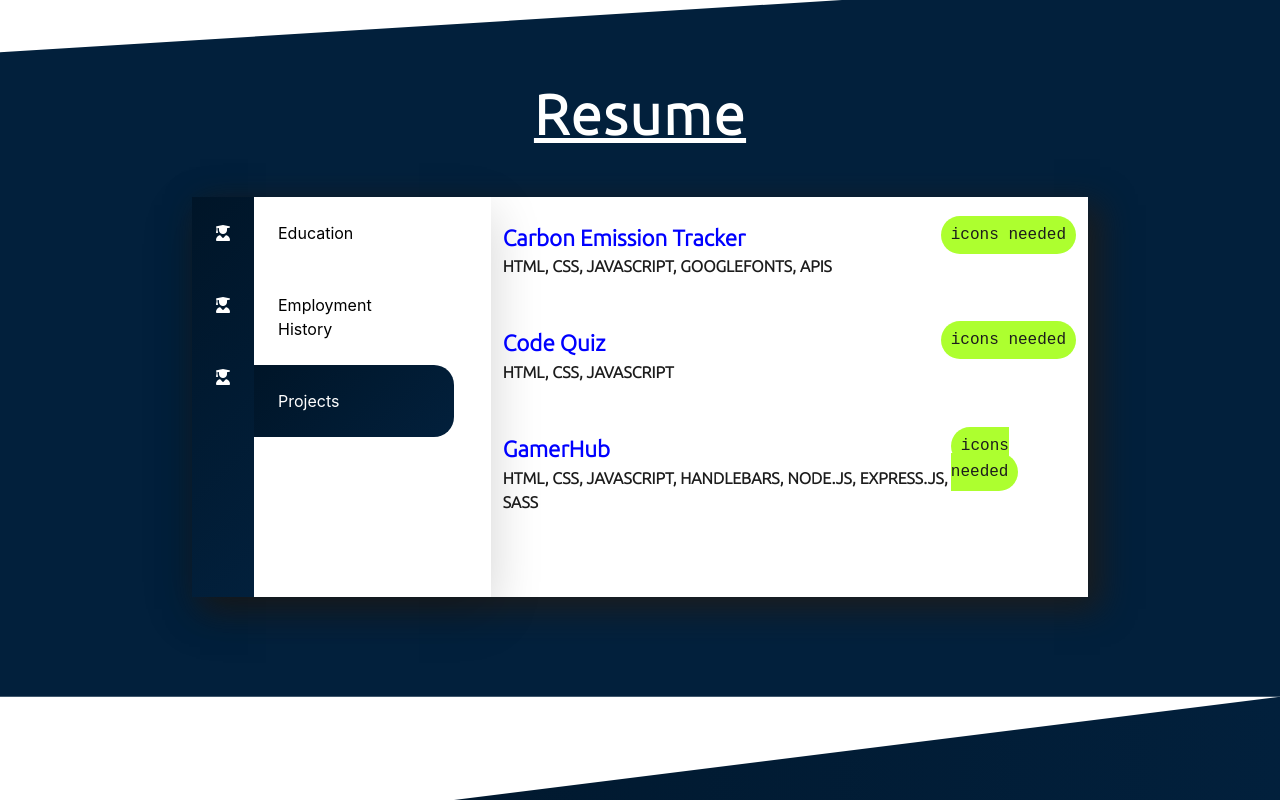
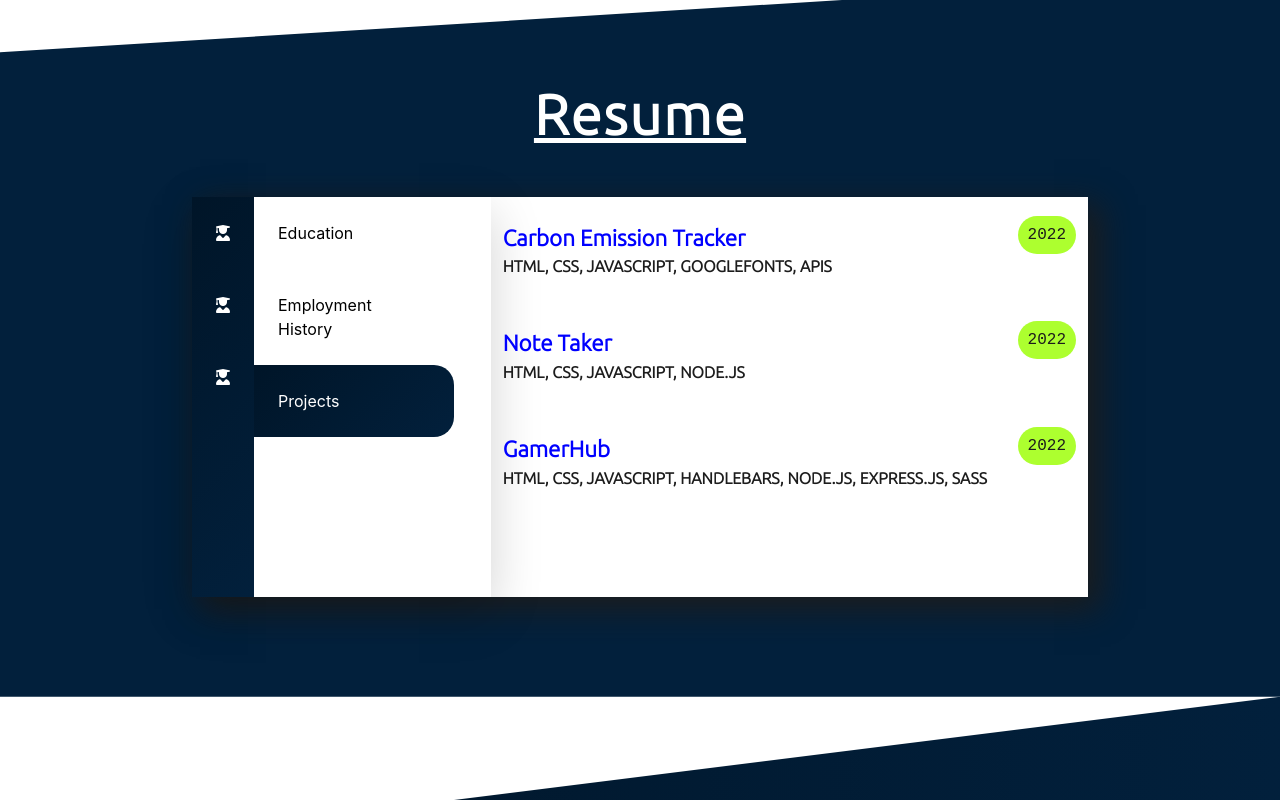
Before and after one commit to Djinksy/react-portfolio, a React (Create React App) app: page / in a window 1280 px wide. Both pictures are taken after a click on the element "Projects". Shown: the part 1405-2205 px from the top of the page. Built offline with nearby package versions, Linux system fonts and the light colour scheme; no server answers.

Commit message:
clickable links for projects

```diff
--- a/src/assests/styles.css
+++ b/src/assests/styles.css
@@ -4,7 +4,6 @@
   --secondary-app-color: #001528;
   --standout-color: #fffb00;
 }
-
 
 a {
   text-decoration: none;
--- a/src/components/Projects.js
+++ b/src/components/Projects.js
@@ -6,33 +6,33 @@ export default function Projects() {
       <div className="d-flex flex-column">
         <div className="education-one my-4 justify-content-between d-flex flex-row">
           <div className="d-flex flex-column new-one">
-            <span className="university-name">Carbon Emission Tracker</span>
+            <a href="https://github.com/FryGit87/Emissions-Tracker" className="university-name">Carbon Emission Tracker</a>
             <span className="university-degree">
               HTML, CSS, Javascript, GoogleFonts, APIs
             </span>
           </div>
           <div>
-            <span className="year-finished">icons needed</span>
+            <span className="year-finished">2022</span>
           </div>
         </div>
         <div className="education-one my-4 justify-content-between d-flex flex-row">
           <div className="d-flex flex-column new-one">
-            <span className="university-name"> Code Quiz</span>
-            <span className="university-degree">HTML, CSS, Javascript</span>
+            <a href="https://aqueous-headland-34654.herokuapp.com/" className="university-name"> Note Taker </a>
+            <span className="university-degree">HTML, CSS, Javascript, Node.js</span>
           </div>
           <div>
-            <span className="year-finished">icons needed</span>
+            <span className="year-finished">2022</span>
           </div>
         </div>
         <div className="education-one my-4 justify-content-between d-flex flex-row">
           <div className="d-flex flex-column new-one">
-            <span className="university-name"> GamerHub</span>
+            <a href="https://gamer-hub-group1.herokuapp.com/" className="university-name"> GamerHub</a>
             <span className="university-degree">
               HTML, CSS, Javascript, Handlebars, Node.js, Express.js, SASS{" "}
             </span>
           </div>
           <div>
-            <span className="year-finished">icons needed</span>
+            <span className="year-finished">2022</span>
           </div>
         </div>
       </div>
```
